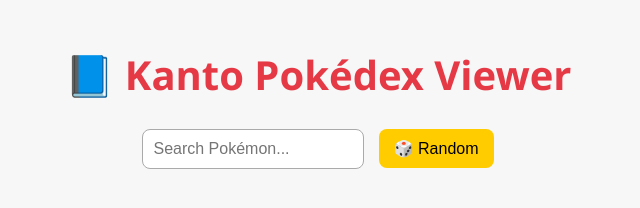
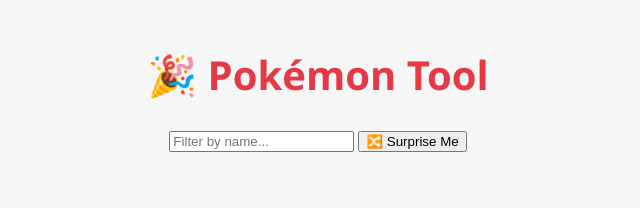
Before and after one commit to Woah865/woah865.github.io-coolgame, a plain HTML site: page index.html in a window 1280 px wide. Shown: the whole page, without its empty margins (322-962 px from the left). Drawn offline with Linux system fonts and the light colour scheme; no server answers.

Commit message:
Update index.html

```diff
--- a/index.html
+++ b/index.html
@@ -2,16 +2,17 @@
 <html lang="en">
 <head>
     <meta charset="UTF-8">
-    <title>Kanto Pokédex</title>
+    <title>Pokémon Tool - Surprise!</title>
     <link rel="stylesheet" href="style.css">
 </head>
 <body>
-    <h1>📘 Kanto Pokédex Viewer</h1>
+    <h1>🎉 Pokémon Tool</h1>
     <div id="controls">
-        <input type="text" id="search" placeholder="Search Pokémon...">
-        <button id="random-btn">🎲 Random</button>
+        <input type="text" id="filter" placeholder="Filter by name...">
+        <button id="shuffle">🔀 Surprise Me</button>
     </div>
-    <div id="pokedex"></div>
+    <div id="display"></div>
+    <script src="data.js"></script>
     <script src="script.js"></script>
 </body>
 </html>
```
